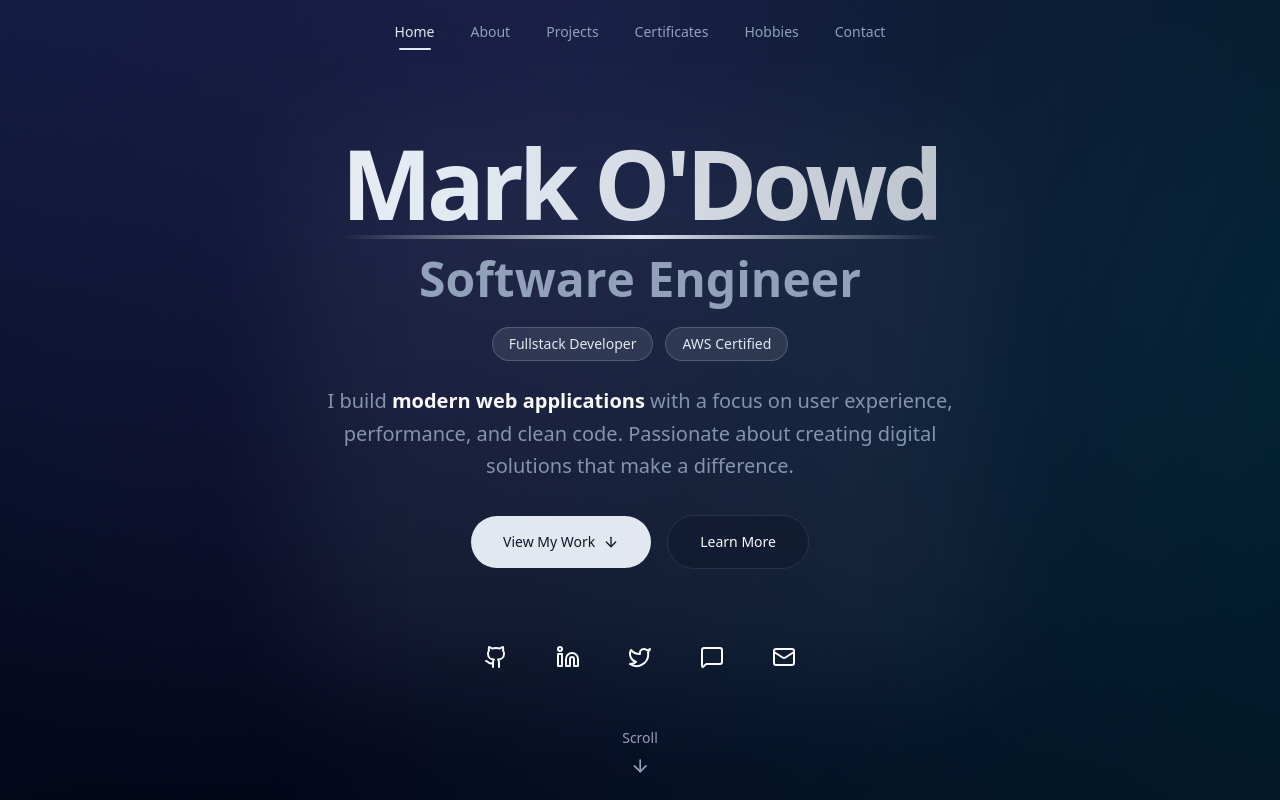
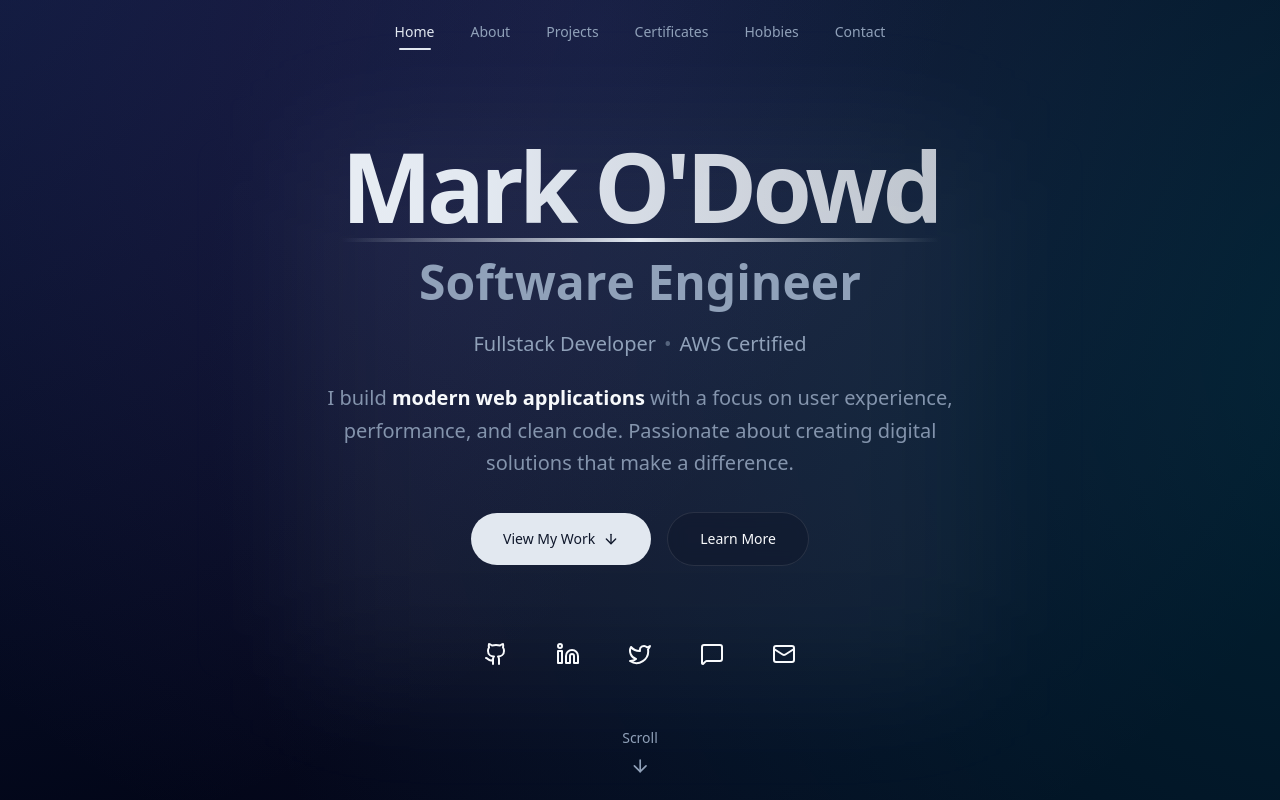
Before and after one commit to markodowd/markodowd-portfolio, a Next.js app: page / in a window 1280 px wide. Shown: the top 800 px of the page. Built offline with nearby package versions, Linux system fonts and the light colour scheme.

Commit message:
feat: hero nice

```diff
--- a/components/Hero.tsx
+++ b/components/Hero.tsx
@@ -132,27 +132,16 @@ export default function Hero() {
             </motion.span>
           </motion.h2>
 
-          {/* Badge/tag for credentials */}
+          {/* Credentials as simple text */}
           <motion.div
-            className="flex items-center justify-center gap-3 flex-wrap"
+            className="flex items-center justify-center gap-2 flex-wrap text-base sm:text-lg md:text-xl text-muted-foreground"
             initial={{ opacity: 0, y: 20 }}
             animate={{ opacity: 1, y: 0 }}
             transition={{ duration: 0.8, delay: 0.6 }}
           >
-            <motion.span
-              className="px-4 py-1.5 rounded-full text-sm font-medium bg-primary/10 text-primary border border-primary/20 backdrop-blur-sm"
-              whileHover={{ scale: 1.05, backgroundColor: "oklch(var(--primary) / 0.2)" }}
-              transition={{ type: "spring", stiffness: 400 }}
-            >
-              Fullstack Developer
-            </motion.span>
-            <motion.span
-              className="px-4 py-1.5 rounded-full text-sm font-medium bg-primary/10 text-primary border border-primary/20 backdrop-blur-sm"
-              whileHover={{ scale: 1.05, backgroundColor: "oklch(var(--primary) / 0.2)" }}
-              transition={{ type: "spring", stiffness: 400 }}
-            >
-              AWS Certified
-            </motion.span>
+            <span>Fullstack Developer</span>
+            <span className="text-muted-foreground/50">•</span>
+            <span>AWS Certified</span>
           </motion.div>
 
           {/* Enhanced description with better animation */}
```
